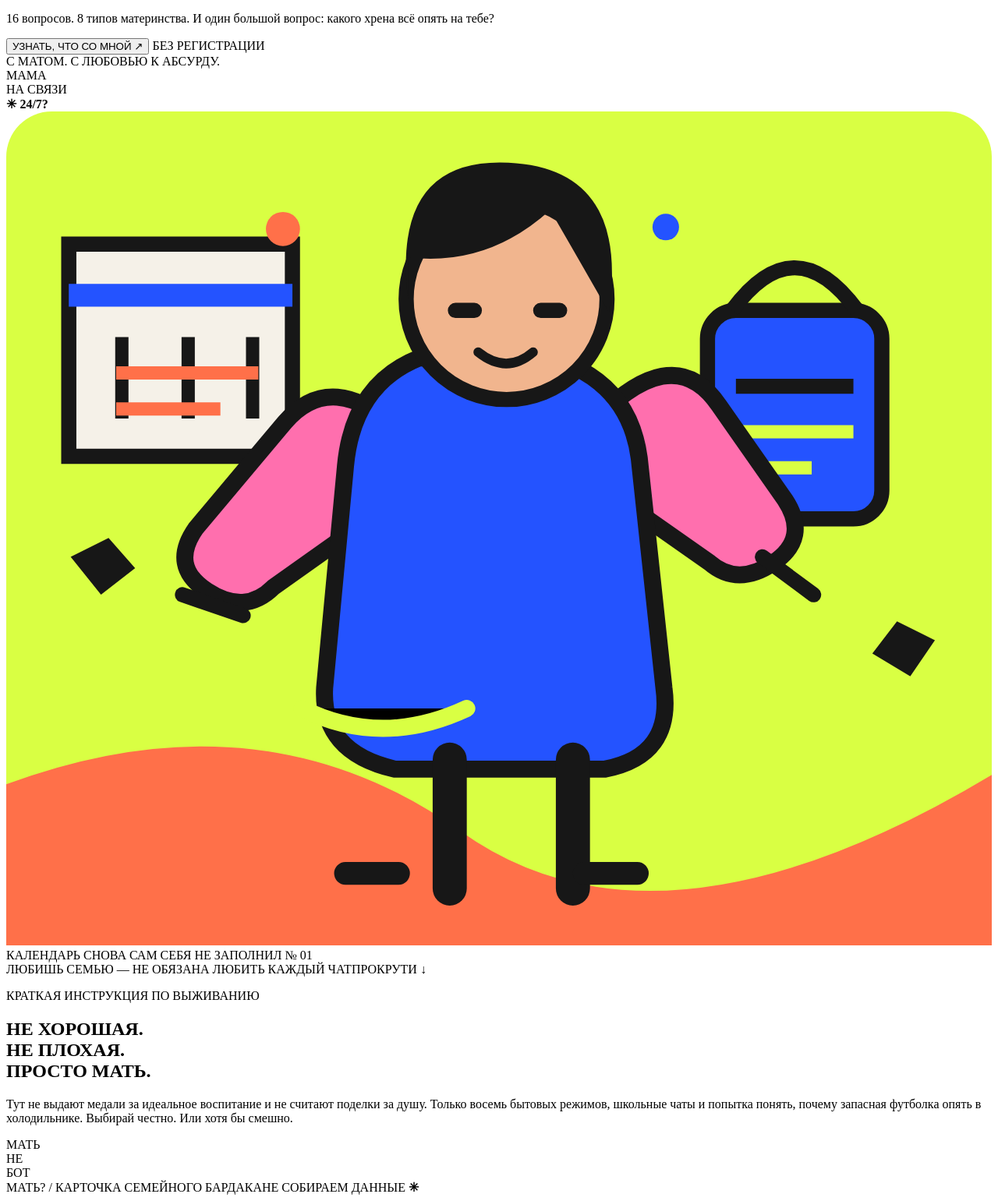
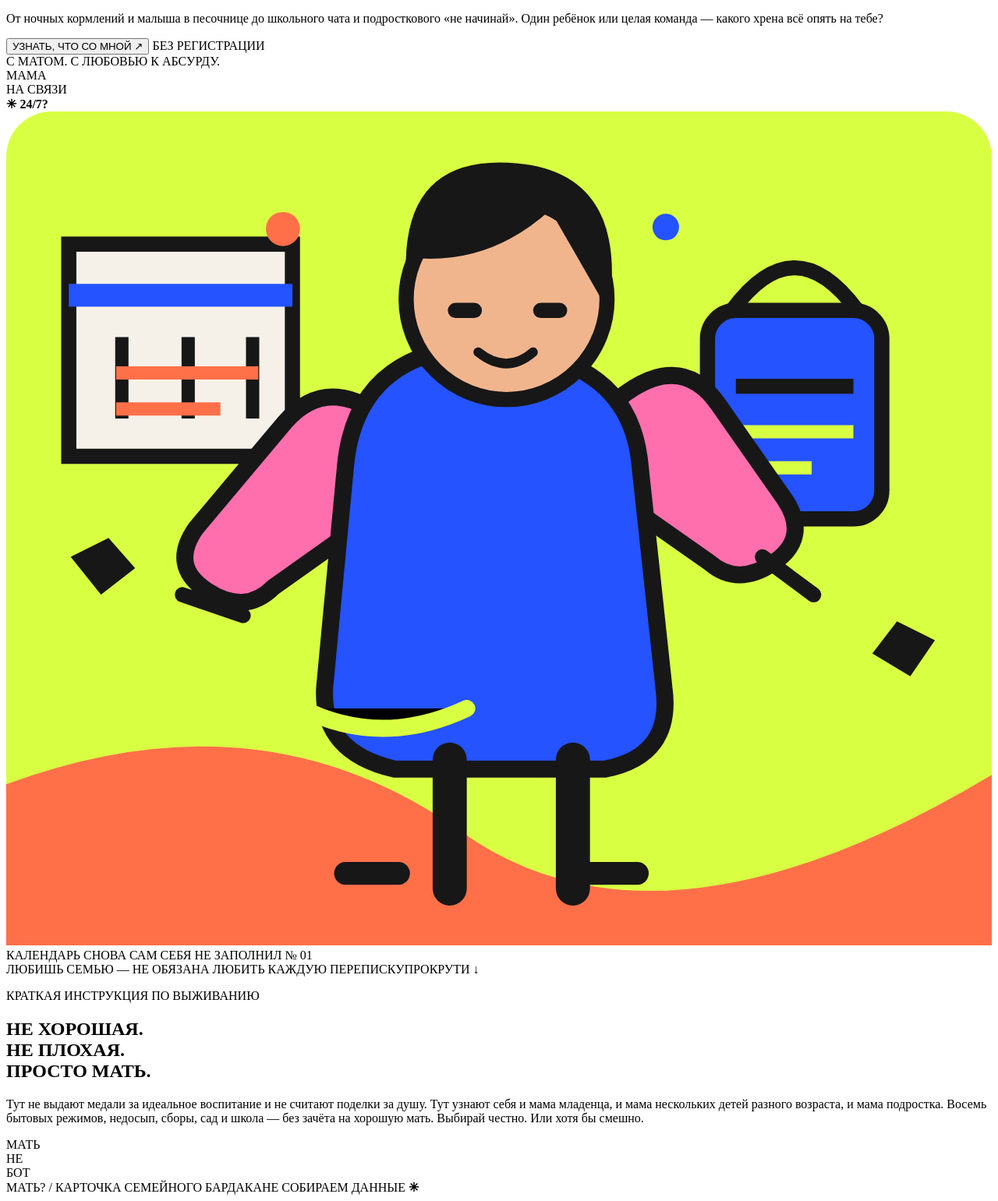
Before and after one commit to FeklaMalko/mother-who-are-you, a website with bundled scripts: page index.html in a window 1280 px wide. Shown: the part 203-1744 px from the top of the page at 78% size. Built offline with nearby package versions, Linux system fonts and the light colour scheme.

Commit message:
Broaden quiz for different child ages and family sizes

```diff
--- a/index.html
+++ b/index.html
@@ -4,9 +4,9 @@
   <meta charset="utf-8">
   <meta name="viewport" content="width=device-width, initial-scale=1">
   <meta name="theme-color" content="#f5f1e8">
-  <meta name="description" content="16 вопросов, 8 материнских архетипов и семейный быт, который опять сам себя не организовал.">
+  <meta name="description" content="16 вопросов, 8 материнских архетипов и семейный быт от ночных кормлений до подросткового «не начинай» — для мам одного ребёнка и больших семей.">
   <meta property="og:title" content="МАТЬ, ТЫ КТО ВООБЩЕ?">
-  <meta property="og:description" content="16 вопросов, 8 типов материнства. Спойлер: кто в семье главный — вряд ли ты.">
+  <meta property="og:description" content="Младенец, дошкольник, школьник или подросток — проходи сатирический тест с одним ребёнком или большой семьёй.">
   <meta property="og:type" content="website">
   <title>МАТЬ, ТЫ КТО ВООБЩЕ? — 16 вопросов. 8 типов материнства.</title>
   <link rel="icon" href="assets/favicon.svg" type="image/svg+xml">
@@ -26,7 +26,7 @@
         <div class="hero-copy">
           <p class="eyebrow"><span class="eyebrow-dot"></span> НЕ ПСИХОДИАГНОСТИКА / ЗАТО УЗНАВАЕМО</p>
           <h1 id="hero-title">МАТЬ,<br>ТЫ КТО<br><em>ВООБЩЕ?</em></h1>
-          <p class="hero-subtitle">16 вопросов. 8 типов материнства. И один большой вопрос: какого хрена всё опять на тебе?</p>
+          <p class="hero-subtitle">От ночных кормлений и малыша в песочнице до школьного чата и подросткового «не начинай». Один ребёнок или целая команда — какого хрена всё опять на тебе?</p>
           <div class="hero-actions">
             <button class="button button-black" id="start-btn">УЗНАТЬ, ЧТО СО МНОЙ <span aria-hidden="true">↗</span></button>
             <span class="hero-micro">БЕЗ РЕГИСТРАЦИИ<br>С МАТОМ. С ЛЮБОВЬЮ К АБСУРДУ.</span>
@@ -38,13 +38,13 @@
           <span class="hero-caption">КАЛЕНДАРЬ СНОВА САМ СЕБЯ НЕ ЗАПОЛНИЛ</span>
           <span class="hero-number">№ 01</span>
         </div>
-        <div class="hero-bottom"><span>ЛЮБИШЬ СЕМЬЮ — НЕ ОБЯЗАНА ЛЮБИТЬ КАЖДЫЙ ЧАТ</span><span>ПРОКРУТИ ↓</span></div>
+        <div class="hero-bottom"><span>ЛЮБИШЬ СЕМЬЮ — НЕ ОБЯЗАНА ЛЮБИТЬ КАЖДУЮ ПЕРЕПИСКУ</span><span>ПРОКРУТИ ↓</span></div>
       </section>
       <section class="manifesto" aria-label="О тесте">
         <p class="eyebrow">КРАТКАЯ ИНСТРУКЦИЯ ПО ВЫЖИВАНИЮ</p>
         <div class="manifesto-grid">
           <h2>НЕ ХОРОШАЯ.<br>НЕ ПЛОХАЯ.<br><span>ПРОСТО МАТЬ.</span></h2>
-          <p>Тут не выдают медали за идеальное воспитание и не считают поделки за душу. Только восемь бытовых режимов, школьные чаты и попытка понять, почему запасная футболка опять в холодильнике. Выбирай честно. Или хотя бы смешно.</p>
+          <p>Тут не выдают медали за идеальное воспитание и не считают поделки за душу. Тут узнают себя и мама младенца, и мама нескольких детей разного возраста, и мама подростка. Восемь бытовых режимов, недосып, сборы, сад и школа — без зачёта на хорошую мать. Выбирай честно. Или хотя бы смешно.</p>
         </div>
         <div class="manifesto-mark">МАТЬ<br>НЕ<br>БОТ</div>
       </section>
```
